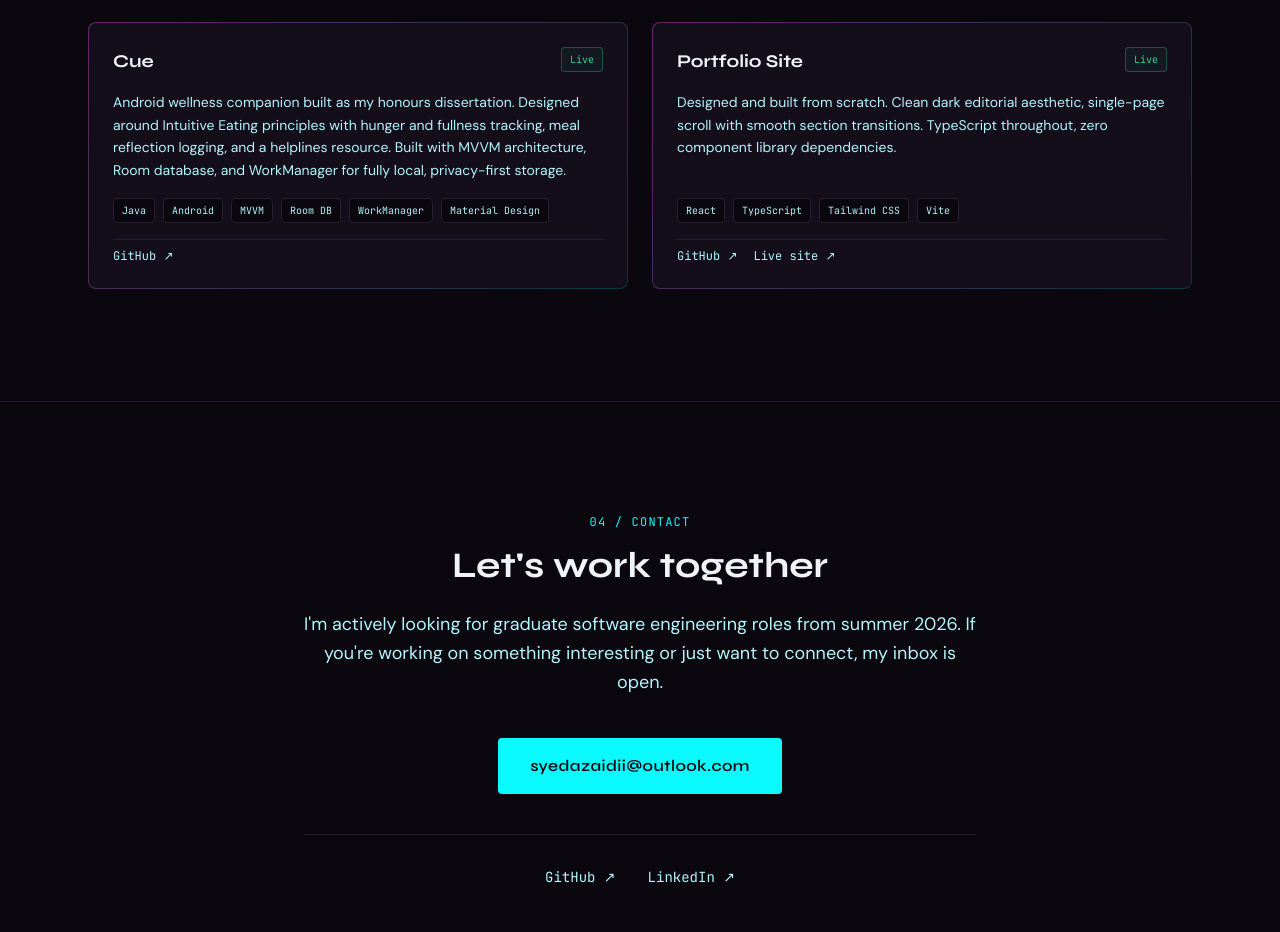
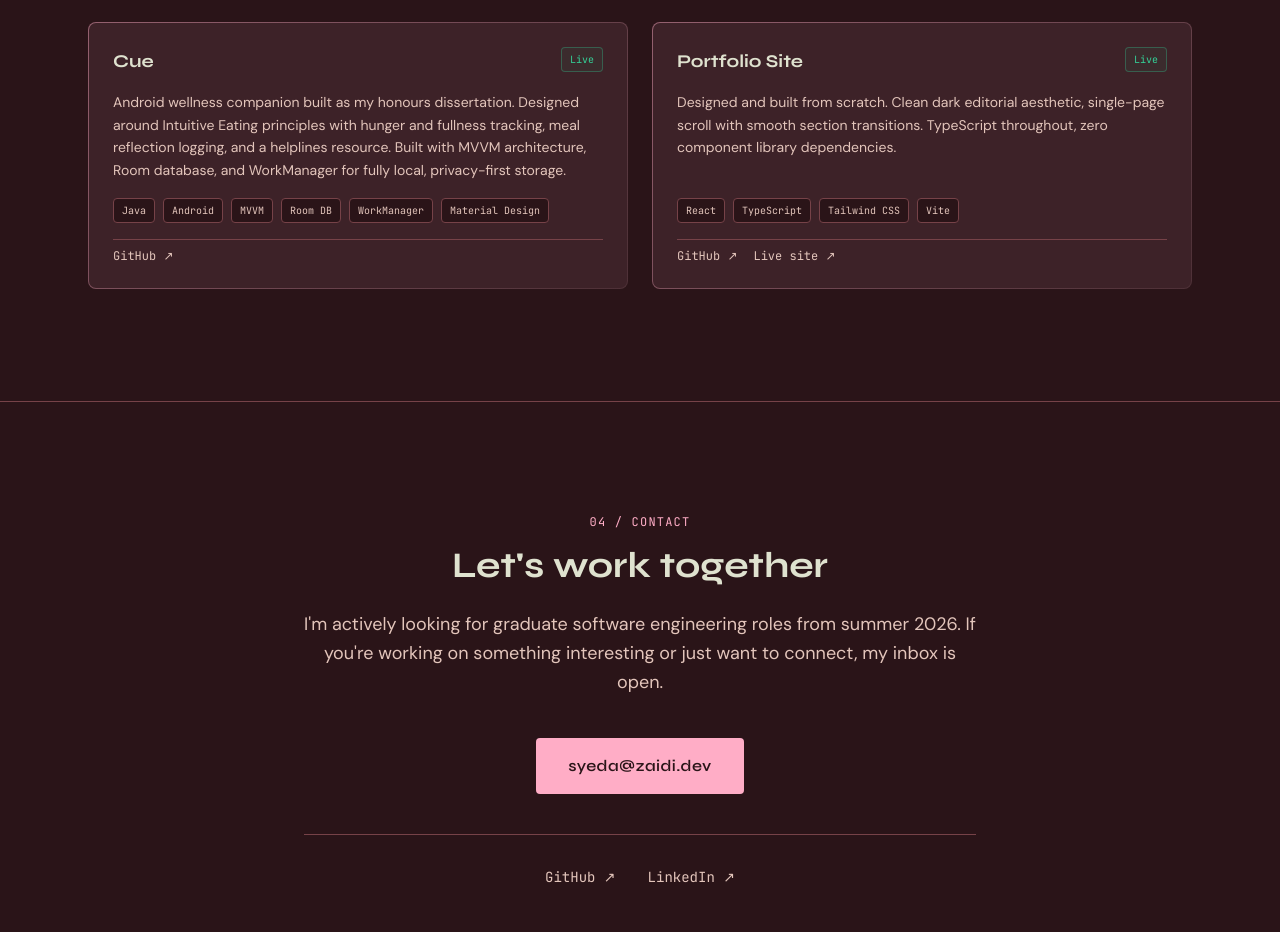
Before and after one commit to zeez30/portfolio, a React (Vite) app: page / in a window 1280 px wide. Shown: the part 2644-3576 px from the top of the page. Built offline with nearby package versions, Linux system fonts and the light colour scheme.

Commit message:
colour palette update

```diff
--- a/src/components/Contact.tsx
+++ b/src/components/Contact.tsx
@@ -15,10 +15,10 @@ export default function Contact() {
           </p>
 
           <a
-            href="mailto:syedazaidii@outlook.com"
+            href="mailto:syeda@zaidi.dev"
             className="inline-block px-8 py-4 bg-accent text-bg font-display font-semibold rounded hover:bg-accent/90 transition-all duration-200 tracking-wide mb-10"
           >
-            syedazaidii@outlook.com
+            syeda@zaidi.dev
           </a>
 
           <div className="flex justify-center gap-8 pt-8 border-t border-border">
--- a/src/components/Hero.tsx
+++ b/src/components/Hero.tsx
@@ -8,7 +8,7 @@ export default function Hero() {
       <div
         className="absolute top-1/2 left-1/2 -translate-x-1/2 -translate-y-1/2 w-[600px] h-[600px] rounded-full pointer-events-none"
         style={{
-          background: 'radial-gradient(ellipse, rgba(195,70,195,0.10) 0%, rgba(129,140,248,0.04) 40%, transparent 70%)',
+          background: 'radial-gradient(ellipse, rgba(255,173,198,0.10) 0%, rgba(221,163,178,0.04) 40%, transparent 70%)',
         }}
       />
 
@@ -16,7 +16,7 @@ export default function Hero() {
       <div
         className="absolute inset-0 pointer-events-none opacity-[0.03]"
         style={{
-          backgroundImage: 'linear-gradient(#0afbff 1px, transparent 1px), linear-gradient(90deg, #0afbff 1px, transparent 1px)',
+          backgroundImage: 'linear-gradient(#ffadc6 1px, transparent 1px), linear-gradient(90deg, #ffadc6 1px, transparent 1px)',
           backgroundSize: '60px 60px',
         }}
       />
@@ -58,7 +58,7 @@ export default function Hero() {
               View my work
             </button>
             <a
-              href="mailto:syedazaidii@outlook.com"
+              href="mailto:syeda@zaidi.dev"
               className="px-6 py-3 border border-border text-textprimary font-display font-semibold text-sm rounded hover:border-accent hover:text-accent transition-all duration-200 tracking-wide"
             >
               Get in touch
@@ -86,7 +86,7 @@ export default function Hero() {
             </a>
             <span className="w-px h-4 bg-border" />
             <a
-              href="mailto:syedazaidii@outlook.com"
+              href="mailto:syeda@zaidi.dev"
               className="font-mono text-xs text-textsecondary hover:text-accent transition-colors tracking-wide"
             >
               Email ↗
--- a/src/components/Navbar.tsx
+++ b/src/components/Navbar.tsx
@@ -44,7 +44,7 @@ export default function Navbar() {
             </button>
           ))}
           <a
-            href="mailto:syedazaidii@outlook.com"
+            href="mailto:syeda@zaidi.dev"
             className="font-mono text-sm px-4 py-1.5 border border-accent text-accent rounded hover:bg-accent hover:text-bg transition-all duration-200"
           >
             Hire me
--- a/src/index.css
+++ b/src/index.css
@@ -5,8 +5,8 @@
 @layer base {
   html { scroll-behavior: smooth; }
   body {
-    background-color: #0a070e;
-    color: #f0f4f8;
+    background-color: #2a1418;
+    color: #dfe2cf;
     font-family: 'DM Sans', sans-serif;
     -webkit-font-smoothing: antialiased;
   }
@@ -14,21 +14,21 @@
 
 @layer utilities {
   .text-gradient {
-    background: linear-gradient(135deg, #0afbff 0%, #c346c3 100%);
+    background: linear-gradient(135deg, #ffadc6 0%, #dda3b2 100%);
     -webkit-background-clip: text;
     -webkit-text-fill-color: transparent;
     background-clip: text;
   }
   .border-gradient {
     border: 1px solid transparent;
-    background: linear-gradient(#140e1b, #140e1b) padding-box,
-                linear-gradient(135deg, rgba(195,70,195,0.5), rgba(10,251,255,0.2)) border-box;
+    background: linear-gradient(#3d2228, #3d2228) padding-box,
+                linear-gradient(135deg, rgba(255,173,198,0.5), rgba(221,163,178,0.2)) border-box;
   }
 }
 
 ::-webkit-scrollbar { width: 4px; }
-::-webkit-scrollbar-track { background: #0a070e; }
-::-webkit-scrollbar-thumb { background: #271b36; border-radius: 2px; }
+::-webkit-scrollbar-track { background: #2a1418; }
+::-webkit-scrollbar-thumb { background: #764248; border-radius: 2px; }
 
 @keyframes fadeUp {
   from { opacity: 0; transform: translateY(24px); }
--- a/tailwind.config.js
+++ b/tailwind.config.js
@@ -4,14 +4,14 @@ export default {
   theme: {
     extend: {
       colors: {
-        bg:            '#0a070e',   // midnight_violet 100
-        surface:       '#140e1b',   // midnight_violet 200
-        border:        '#271b36',   // midnight_violet 400
-        accent:        '#0afbff',   // stormy_teal 700
-        'accent-dim':  '#006466',   // stormy_teal 500
-        violet:        '#c346c3',   // deep_purple 700
-        textprimary:   '#f0f4f8',
-        textsecondary: '#b2f5fa',   // dark_teal 900 — light teal readable on purple-dark bg
+        bg:            '#2a1418',   // derived dark rose
+        surface:       '#3d2228',   // derived mid rose
+        border:        '#764248',   // burnt-rose
+        accent:        '#ffadc6',   // baby-pink
+        'accent-dim':  '#dda3b2',   // pink-mist
+        violet:        '#dda3b2',   // pink-mist
+        textprimary:   '#dfe2cf',   // eggshell
+        textsecondary: '#e3c5bb',   // almond-silk
       },
       fontFamily: {
         display: ['Syne', 'sans-serif'],
```
